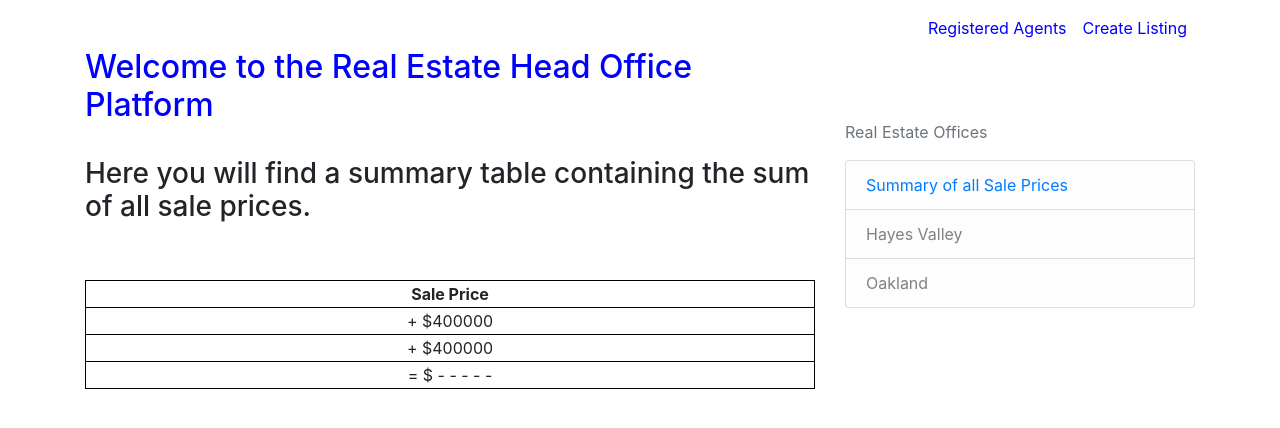
After one commit to cesar-ca/real_estate, a Flask app: page /summary in a window 1280 px wide. The commit adds this page. Shown: the top 428 px of the page. Run offline with Flask 2, Linux system fonts and the light colour scheme; data comes from the database, SQL or seed files in the repository; both versions use the stored data as it was after the commit; some libraries are stand-ins or nearby versions.

Commit message:
🗃 summary table of all sale prices

```diff
--- a/real_estate/models.py
+++ b/real_estate/models.py
@@ -38,4 +38,4 @@ class Listing(db.Model):
     #saleagent_id = db.Column(db.Integer, db.ForeignKey('saleagent.id'), nullable=True)
 
     def __repr__(self):
-        return f"Listing('{self.seller}', '{self.date}')"
+        return f"{self.saleprice}"
--- a/real_estate/routes.py
+++ b/real_estate/routes.py
@@ -9,6 +9,11 @@ from real_estate.models import Agent, Listing
 def home():
     listings = Listing.query.all()
     return render_template('home.html', listings=listings)
+
+@app.route("/summary")
+def summary():
+    listings = Listing.query.all()
+    return render_template('summary.html', listings=listings)
 
 @app.route("/registered_agents")
 def registered_agents():
--- a/real_estate/templates/layout.html
+++ b/real_estate/templates/layout.html
@@ -59,7 +59,7 @@
                     <br>
                   <p class='text-muted'>Real Estate Offices
                     <ul class="list-group">
-                      <li class="list-group-item list-group-item-light">Tenderloin</li>
+                      <li class="list-group-item list-group-item-light"><a href="{{ url_for('summary') }}">Summary of all Sale Prices</a></li>
                       <li class="list-group-item list-group-item-light">Hayes Valley</li>
                       <li class="list-group-item list-group-item-light">Oakland</li>
                     </ul>
--- /dev/null
+++ b/real_estate/templates/summary.html
@@ -0,0 +1,34 @@
+{% extends "layout.html" %}
+
+{% block navigation%}
+<a class="nav-item nav-link" href="{{ url_for('registered_agents') }}" style="color:blue">Registered Agents</a>
+<a class="nav-item nav-link" href="{{ url_for('new_listing') }}" style="color:blue">Create Listing</a>
+{% endblock navigation %}
+
+{% block content %}
+<br>
+<br>
+<h2><a href="{{ url_for('home') }}" style="color:blue">Welcome to the Real Estate Head Office Platform</a></h2>
+<br>
+
+<h3>Here you will find a summary table containing the sum of all sale prices.</h3>
+<br>
+<br>
+
+
+    <table style="width:100%; border: 1px solid black">
+        <tr>
+          <th style="text-align: center;border: 1px solid black";>Sale Price</th>
+        </tr>
+        {% for n in range(listings| length) %}
+        <tr>
+          <td style="text-align: center;border: 1px solid black";>+ ${{ listings[n] }}</td>
+        </tr>
+        {% endfor %}
+        <tr>
+            <td style="text-align: center;border: 1px solid black";>= $ - - - - -</td>
+          </tr>
+      </table>
+
+
+{% endblock content %}
```
Also changed, not shown: real_estate/site.db.
